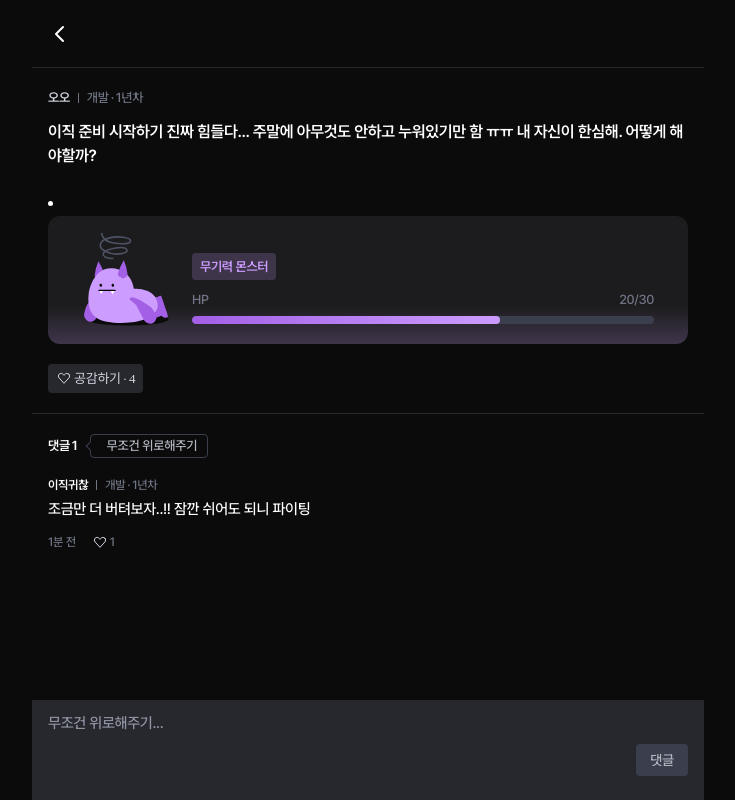
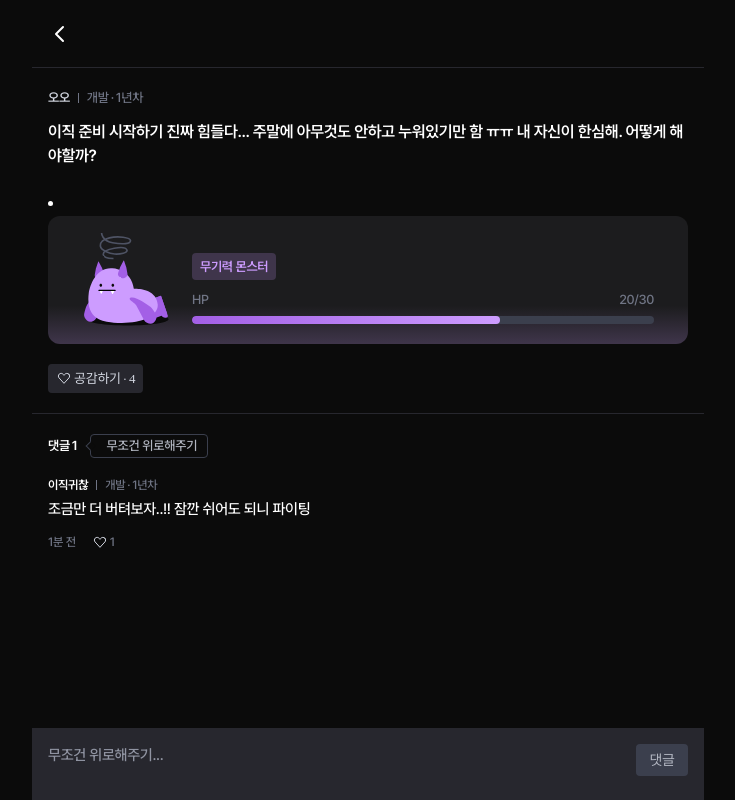
Before and after one commit to DDD-Community/DDD-13-WEBBB-FE, a Next.js app: page /post/1 in a window 1280 px wide. Shown: the whole page, without its empty margins (272-1007 px from the left). Built offline with nearby package versions, Linux system fonts and the light colour scheme.

Commit message:
[Feat] CommentInput 포커스 상태에 따른 가변 레이아웃 구현

```diff
--- a/app/post/[id]/CommentInput.tsx
+++ b/app/post/[id]/CommentInput.tsx
@@ -9,6 +9,7 @@ interface CommentInputProps {
 
 export default function CommentInput({ placeholderType }: CommentInputProps) {
   const [commentText, setCommentText] = useState("");
+  const [isFocused, setIsFocused] = useState(false);
   const textareaRef = useRef<HTMLTextAreaElement>(null);
 
   const handleTextareaChange = (e: React.ChangeEvent<HTMLTextAreaElement>) => {
@@ -19,24 +20,56 @@ export default function CommentInput({ placeholderType }: CommentInputProps) {
     }
   };
 
+  const handleCancel = () => {
+    setCommentText("");
+    setIsFocused(false);
+    if (textareaRef.current) {
+      textareaRef.current.style.height = "auto";
+    }
+  };
+
   return (
-    <div className="bg-gray-90 fixed bottom-0 left-1/2 flex w-full max-w-2xl -translate-x-1/2 flex-col gap-2.5 px-4 pt-3 pb-[24px]">
+    <div
+      className={`bg-gray-90 fixed bottom-0 left-1/2 flex w-full max-w-2xl -translate-x-1/2 px-4 pb-[24px] ${
+        isFocused ? "flex-col gap-2.5 pt-3" : "h-[72px] flex-row items-start justify-between pt-[16px]"
+      }`}
+    >
       <textarea
         ref={textareaRef}
         value={commentText}
         onChange={handleTextareaChange}
+        onFocus={() => setIsFocused(true)}
         placeholder={`${placeholderType}...`}
         rows={1}
-        className="text-body-15m max-h-[115px] w-full resize-none overflow-y-auto bg-transparent text-white outline-none placeholder:text-gray-50"
+        className={`text-body-15m max-h-[115px] resize-none overflow-y-auto bg-transparent text-white outline-none placeholder:text-gray-50 ${
+          isFocused ? "w-full" : "w-[calc(100%-60px)]"
+        }`}
       />
-      <div className="flex w-full justify-end">
+
+      <div className={`flex shrink-0 items-center ${isFocused ? "w-full justify-end gap-2" : ""}`}>
+        {isFocused && (
+          <button
+            type="button"
+            onClick={handleCancel}
+            className="text-gray-40 flex h-[32px] w-[52px] shrink-0 items-center justify-center rounded-[4px] text-center text-[14px] leading-[150%] font-medium tracking-[-0.28px]"
+            style={{ fontFamily: "Pretendard" }}
+          >
+            취소
+          </button>
+        )}
+
         <button
           type="button"
           className={`flex h-[32px] w-[52px] shrink-0 items-center justify-center rounded-[4px] text-center transition-colors ${
             commentText.trim().length > 0 ? "bg-blue-30 text-white" : "bg-gray-80 text-gray-40"
           }`}
         >
-          <span className="text-body-14m">댓글</span>
+          <span
+            className="text-[14px] leading-[150%] font-medium tracking-[-0.28px]"
+            style={{ fontFamily: "Pretendard" }}
+          >
+            댓글
+          </span>
         </button>
       </div>
     </div>
--- a/app/post/[id]/page.tsx
+++ b/app/post/[id]/page.tsx
@@ -3,7 +3,7 @@
 import ArrowLeft from "@/assets/icons/ic_arrow_left_lg.svg";
 
 import CharacterCard from "@/components/CharacterCard";
-import LikeButton from "@/components/LikeButton"; // 💡 LikeButton 임포트
+import LikeButton from "@/components/LikeButton";
 import SpeechBubble from "./SpeechBubble";
 import CommentItem from "./CommentItem";
 import CommentInput from "./CommentInput";
@@ -13,8 +13,6 @@ import { MOCK_POST, MOCK_COMMENTS } from "./mockData";
 export default function PostDetailPage() {
   const post = MOCK_POST;
   const comments = MOCK_COMMENTS;
-
-  // ❌ 기존 하트 관련 useState 및 handlePageLikeClick 함수 삭제 (LikeButton 내부로 이동됨)
 
   return (
     <div className="min-h-screen bg-black pb-[120px]">
@@ -41,7 +39,6 @@ export default function PostDetailPage() {
           <CharacterCard profile={false} type={post.characterType} />
         </div>
 
-        {/* 💡 캐릭터 카드에서 20px 아래(mt-5)에 디자인 시스템이 반영된 LikeButton 배치 */}
         <div className="mt-5 px-4">
           <LikeButton initialLikeCount={post.likeCount} />
         </div>
```
